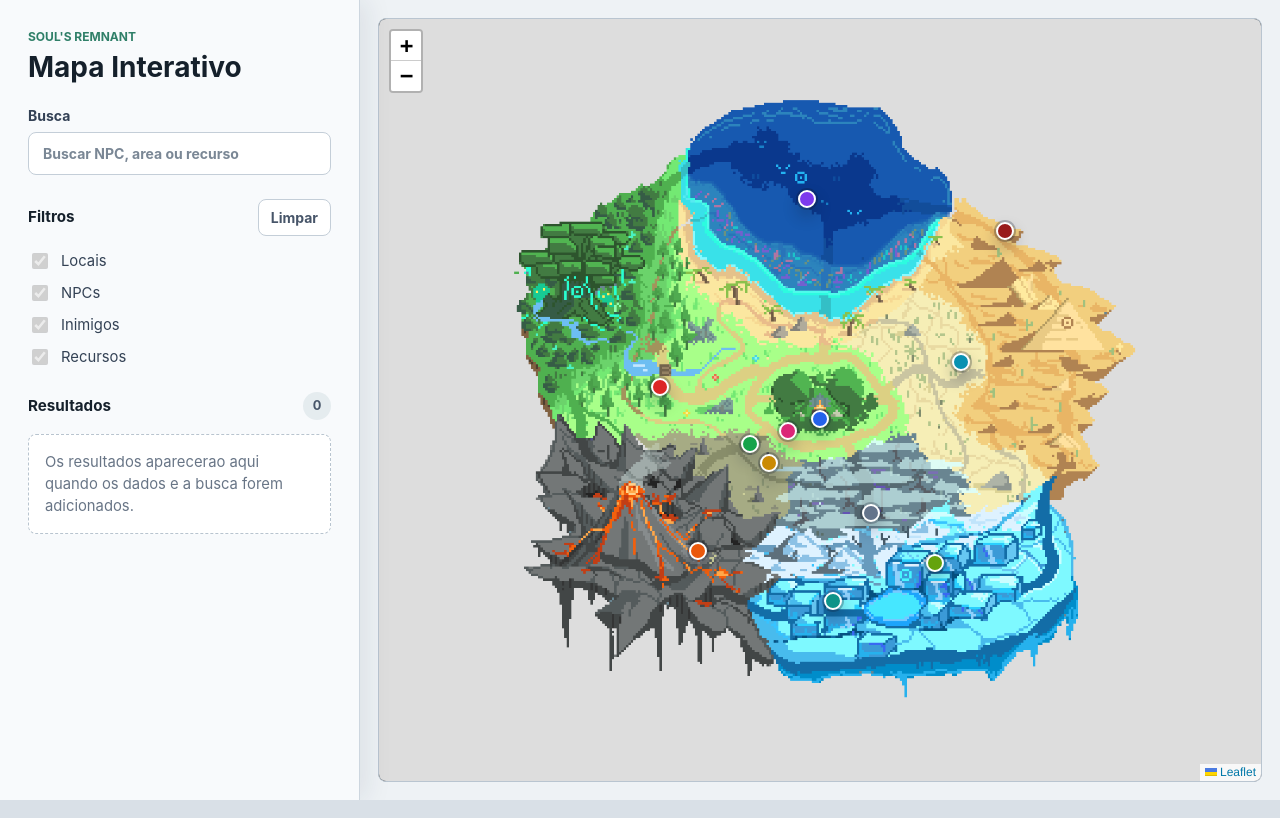
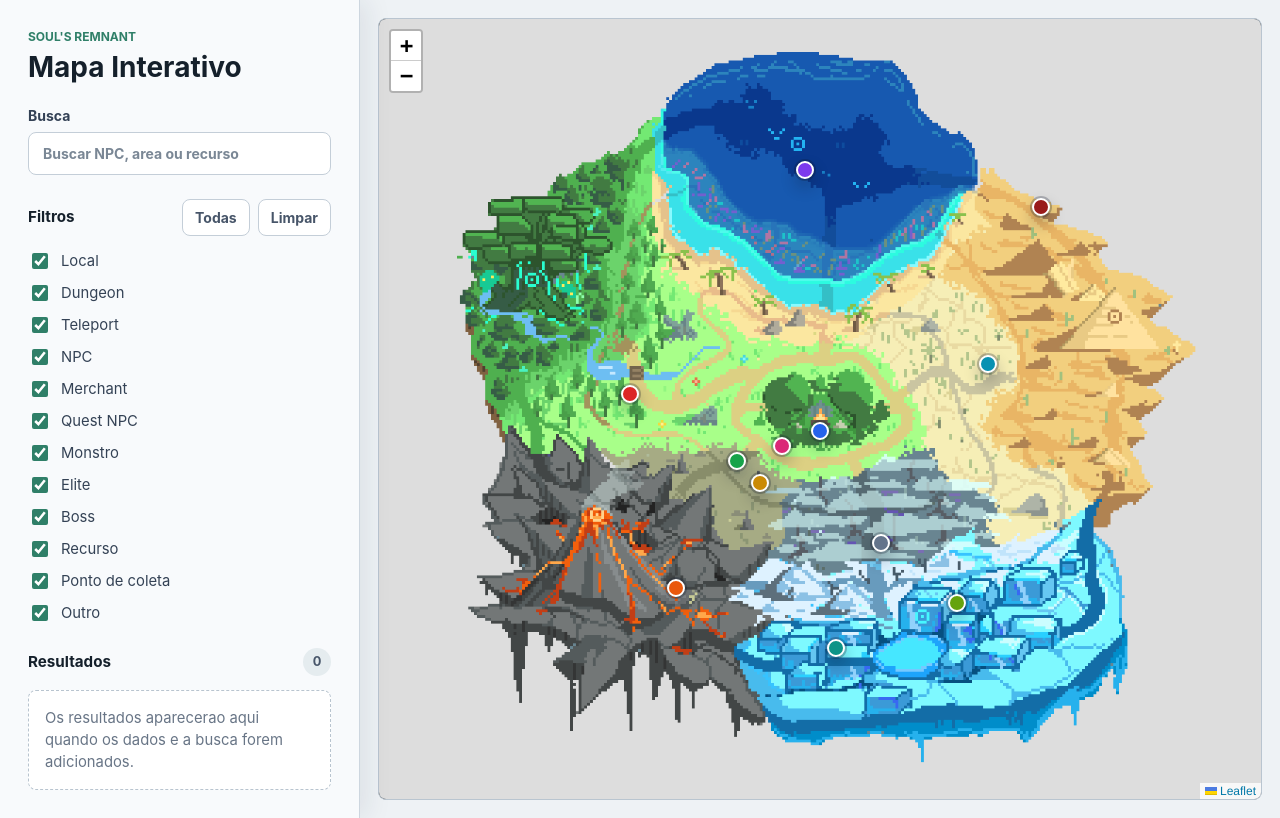
Before and after one commit to lucasribdev/sratlas, a React (Vite) app: page / in a window 1280 px wide. Built offline with nearby package versions, Linux system fonts and the light colour scheme.

Commit message:
feat: enhance AppLayout and Sidebar components; implement category selection and filtering functionality

```diff
--- a/src/components/layout/AppLayout.tsx
+++ b/src/components/layout/AppLayout.tsx
@@ -1,10 +1,47 @@
+import { useState } from 'react'
+import { categories } from '../../data/categories'
+import type { MarkerCategory } from '../../domain/category'
 import { MapPlaceholder } from '../map/MapPlaceholder'
 import { Sidebar } from './Sidebar'
 
+const allCategoryIds = categories.map((category) => category.id)
+
 export function AppLayout() {
+  const [selectedCategoryIds, setSelectedCategoryIds] = useState<Set<MarkerCategory['id']>>(
+    () => new Set(allCategoryIds),
+  )
+
+  function toggleCategory(categoryId: MarkerCategory['id']) {
+    setSelectedCategoryIds((currentCategoryIds) => {
+      const nextCategoryIds = new Set(currentCategoryIds)
+
+      if (nextCategoryIds.has(categoryId)) {
+        nextCategoryIds.delete(categoryId)
+      } else {
+        nextCategoryIds.add(categoryId)
+      }
+
+      return nextCategoryIds
+    })
+  }
+
+  function selectAllCategories() {
+    setSelectedCategoryIds(new Set(allCategoryIds))
+  }
+
+  function clearCategories() {
+    setSelectedCategoryIds(new Set())
+  }
+
   return (
     <main className="app-shell">
-      <Sidebar />
+      <Sidebar
+        categories={categories}
+        onClearCategories={clearCategories}
+        onSelectAllCategories={selectAllCategories}
+        onToggleCategory={toggleCategory}
+        selectedCategoryIds={selectedCategoryIds}
+      />
 
       <section className="map-panel" aria-label="Area principal do mapa">
         <div className="mobile-toolbar" aria-label="Controles compactos">
@@ -17,7 +54,7 @@ export function AppLayout() {
           </button>
         </div>
 
-        <MapPlaceholder />
+        <MapPlaceholder selectedCategoryIds={selectedCategoryIds} />
       </section>
     </main>
   )
--- a/src/components/layout/Sidebar.tsx
+++ b/src/components/layout/Sidebar.tsx
@@ -1,6 +1,20 @@
-const categoryGroups = ['Locais', 'NPCs', 'Inimigos', 'Recursos']
+import type { MarkerCategory } from '../../domain/category'
 
-export function Sidebar() {
+type SidebarProps = {
+  categories: MarkerCategory[]
+  onClearCategories: () => void
+  onSelectAllCategories: () => void
+  onToggleCategory: (categoryId: MarkerCategory['id']) => void
+  selectedCategoryIds: ReadonlySet<MarkerCategory['id']>
+}
+
+export function Sidebar({
+  categories,
+  onClearCategories,
+  onSelectAllCategories,
+  onToggleCategory,
+  selectedCategoryIds,
+}: SidebarProps) {
   return (
     <aside className="sidebar" aria-label="Busca, filtros e resultados">
       <header className="sidebar-header">
@@ -16,16 +30,25 @@ export function Sidebar() {
       <section className="sidebar-section" aria-labelledby="filters-title">
         <div className="section-heading">
           <h2 id="filters-title">Filtros</h2>
-          <button type="button" disabled>
-            Limpar
-          </button>
+          <div className="filter-actions">
+            <button type="button" onClick={onSelectAllCategories}>
+              Todas
+            </button>
+            <button type="button" onClick={onClearCategories}>
+              Limpar
+            </button>
+          </div>
         </div>
 
         <div className="filter-list">
-          {categoryGroups.map((category) => (
-            <label className="filter-option" key={category}>
-              <input type="checkbox" checked disabled readOnly />
-              <span>{category}</span>
+          {categories.map((category) => (
+            <label className="filter-option" key={category.id}>
+              <input
+                type="checkbox"
+                checked={selectedCategoryIds.has(category.id)}
+                onChange={() => onToggleCategory(category.id)}
+              />
+              <span>{category.label}</span>
             </label>
           ))}
         </div>
--- a/src/components/map/MapMarkers.tsx
+++ b/src/components/map/MapMarkers.tsx
@@ -10,6 +10,7 @@ import { percentageToLeafletLatLng } from '../../lib/coordinates'
 
 type MapMarkersProps = {
   map: GameMap
+  selectedCategoryIds: ReadonlySet<MarkerCategory['id']>
 }
 
 type MarkerPopupProps = {
@@ -63,8 +64,10 @@ function MarkerPopup({ marker, category, color }: MarkerPopupProps) {
   )
 }
 
-export function MapMarkers({ map }: MapMarkersProps) {
-  const mapMarkers = markers.filter((marker) => marker.mapId === map.id)
+export function MapMarkers({ map, selectedCategoryIds }: MapMarkersProps) {
+  const mapMarkers = markers.filter(
+    (marker) => marker.mapId === map.id && selectedCategoryIds.has(marker.category),
+  )
 
   return mapMarkers.map((marker) => {
     const category = categoriesById.get(marker.category)
--- a/src/components/map/MapPlaceholder.tsx
+++ b/src/components/map/MapPlaceholder.tsx
@@ -1,6 +1,7 @@
 import { CRS } from 'leaflet'
 import { ImageOverlay, MapContainer } from 'react-leaflet'
 import { maps } from '../../data/maps'
+import type { MarkerCategory } from '../../domain/category'
 import { mapBoundsFromDimensions } from '../../lib/coordinates'
 import { MapMarkers } from './MapMarkers'
 
@@ -9,7 +10,11 @@ const imageBounds = mapBoundsFromDimensions(initialMap)
 const minZoom = -2
 const maxZoom = 2
 
-export function MapPlaceholder() {
+type MapPlaceholderProps = {
+  selectedCategoryIds: ReadonlySet<MarkerCategory['id']>
+}
+
+export function MapPlaceholder({ selectedCategoryIds }: MapPlaceholderProps) {
   return (
     <div className="map-placeholder" aria-label={initialMap.name}>
       <MapContainer
@@ -26,7 +31,7 @@ export function MapPlaceholder() {
         zoomSnap={0.25}
       >
         <ImageOverlay bounds={imageBounds} url={initialMap.imageUrl} />
-        <MapMarkers map={initialMap} />
+        <MapMarkers map={initialMap} selectedCategoryIds={selectedCategoryIds} />
       </MapContainer>
     </div>
   )
--- a/src/index.css
+++ b/src/index.css
@@ -135,6 +135,11 @@ p {
   padding: 9px 12px;
   font-size: 0.875rem;
   font-weight: 700;
+}
+
+.filter-actions {
+  display: flex;
+  gap: 8px;
 }
 
 .filter-list {
```
